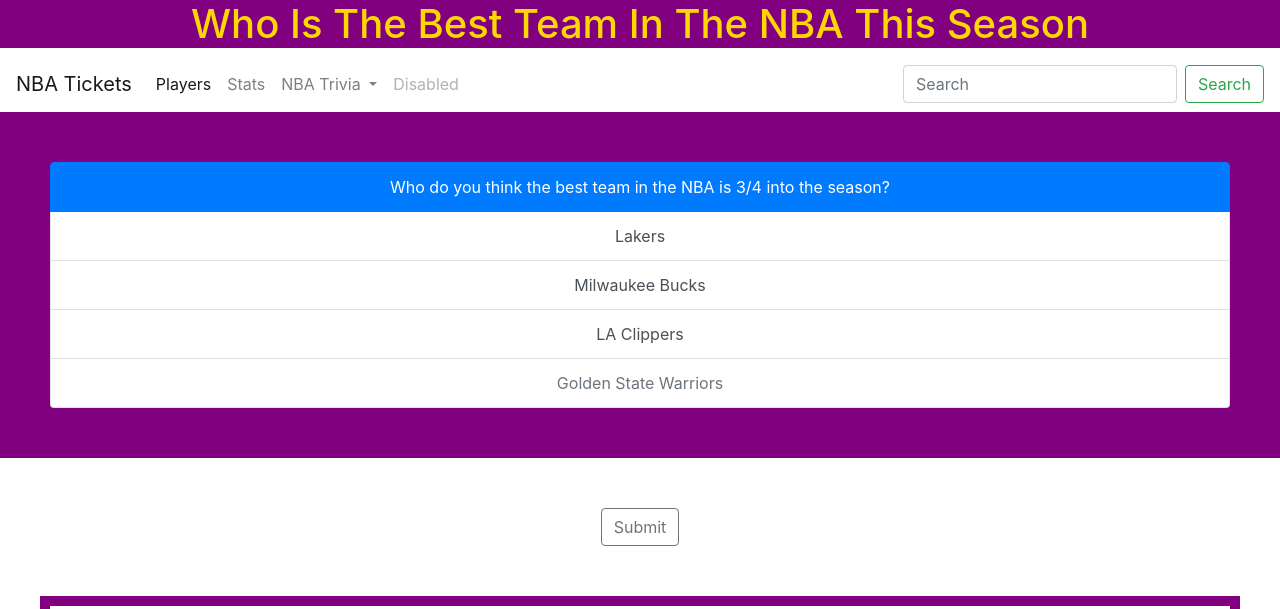
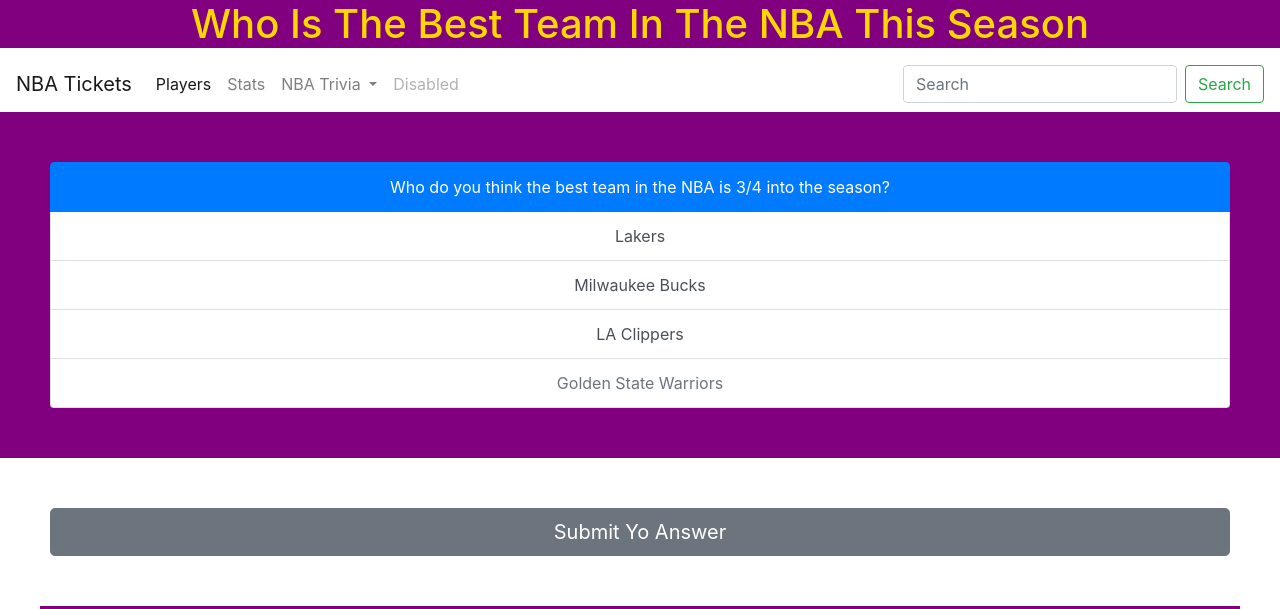
Before and after one commit to Isaiahpkelly/bootstrap, a plain HTML site: page index.html in a window 1280 px wide. Shown: the top 609 px of the page. Drawn offline with nearby package versions, Linux system fonts and the light colour scheme.

```diff
--- a/index.html
+++ b/index.html
@@ -63,7 +63,7 @@
       </div>
 </section>
 <section class="submitbutton">
-    <button type="button" class="btn btn-outline-secondary">Submit</button>
+    <button type="button" class="btn btn-secondary btn-lg btn-block">Submit Yo Answer</button>
 </section>
 <section class="lakerspic">
     <div id="carouselExampleControls" class="carousel slide" data-ride="carousel">
--- a/style.css
+++ b/style.css
@@ -18,6 +18,7 @@
     background: white;
     text-align: center;
     padding: 50px;
+
 
 }
 .lakerspic{
```
Also changed, not shown: giselle.html (deleted).
